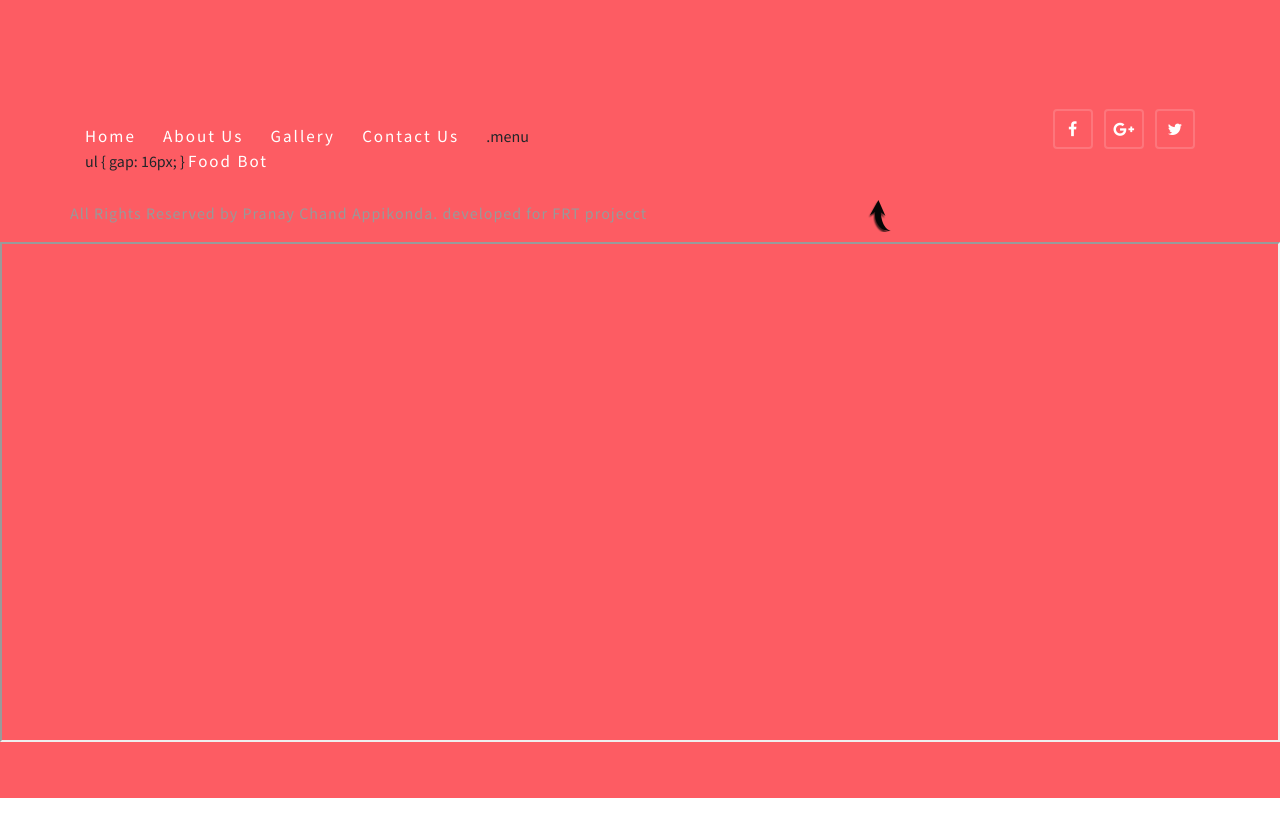
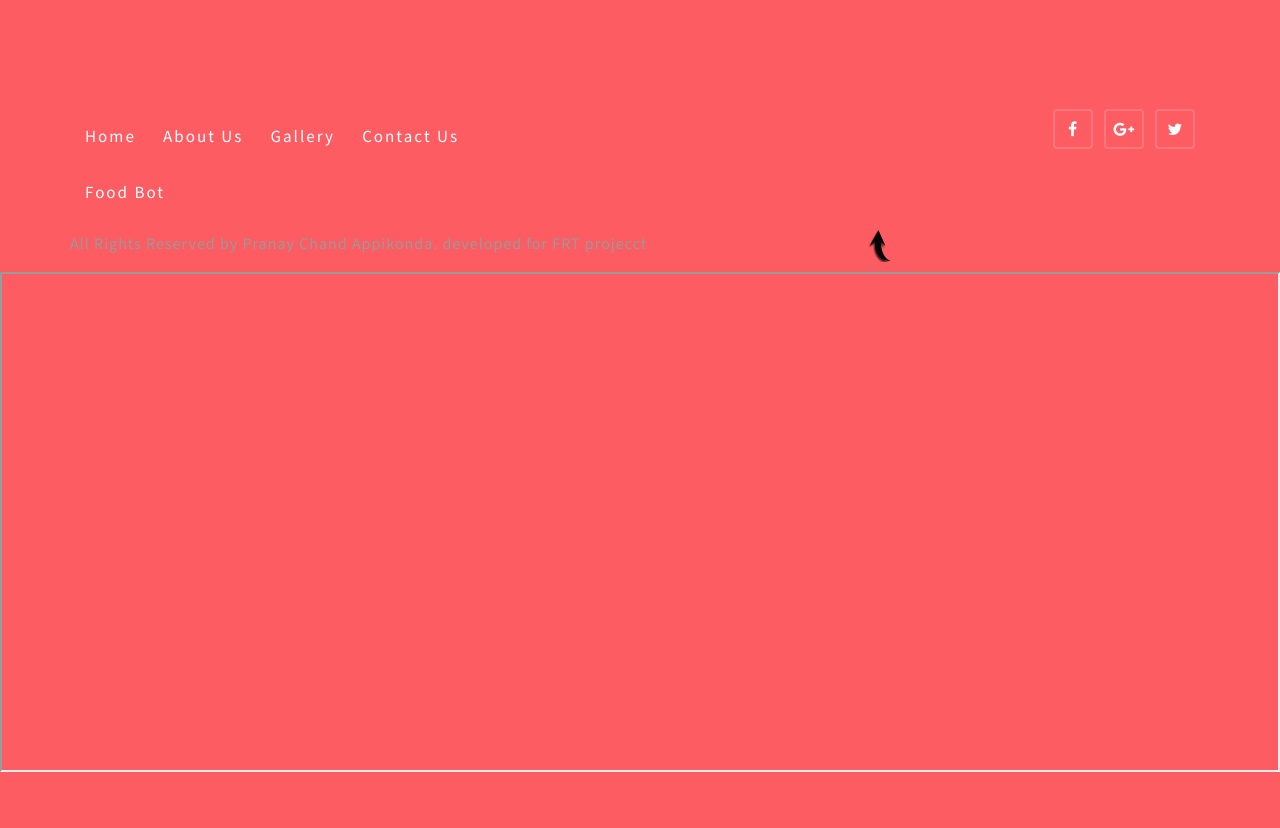
Before and after one commit to pranaychand29/FRTproject1, a plain HTML site: page index.html in a window 1280 px wide. Shown: the part 4786-5614 px from the top of the page. Before the commit the page ends 5584 px from the top, so only its background shows below. Drawn offline with nearby package versions, Linux system fonts and the light colour scheme.

Commit message:
Update index.html

```diff
--- a/index.html
+++ b/index.html
@@ -318,9 +318,7 @@
 						<li class="mr-4">
 							<a class="" href="contact.html">Contact Us</a>
 						</li>
-						.menu ul {
-                                                  gap: 16px;
-                                                 }
+						<p>&emsp;</p>
 						<li>
 							<a class="nav-item" href="foodbot.html">Food Bot</a>
 						</li>
```
